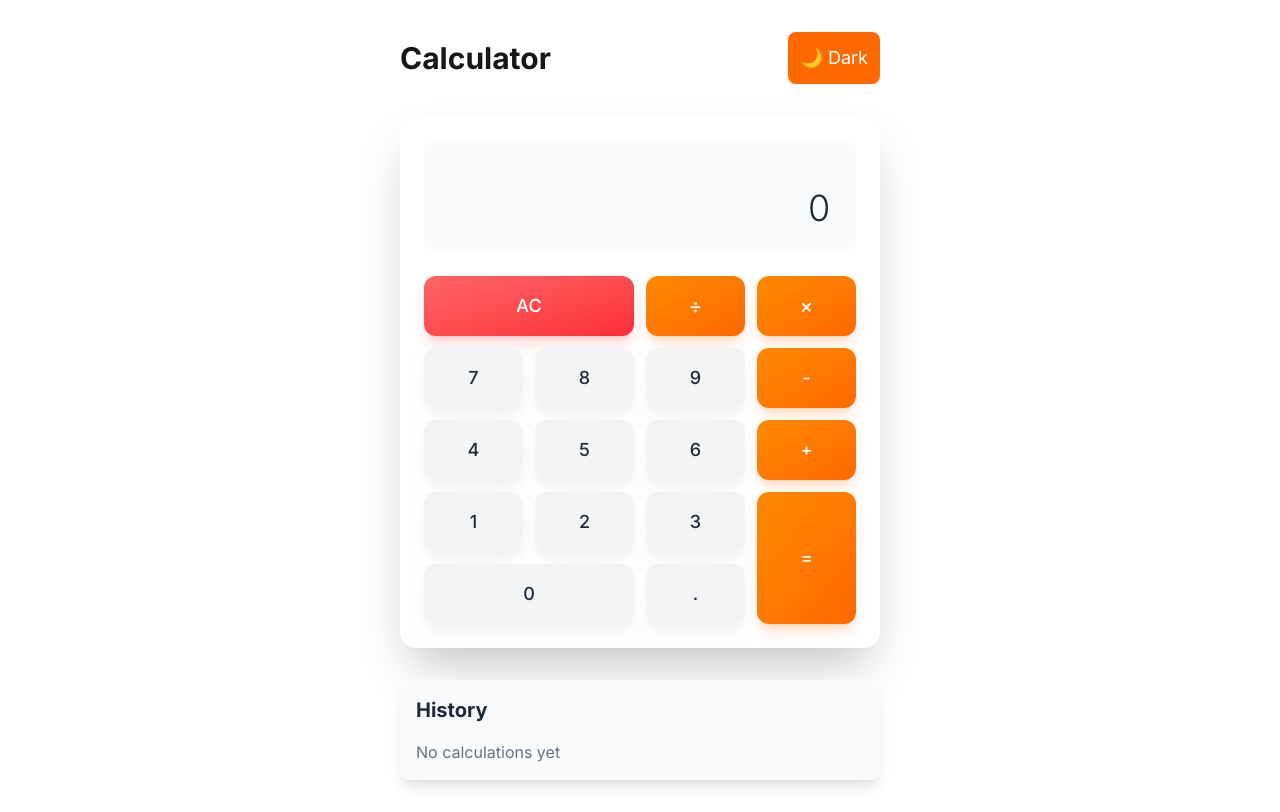
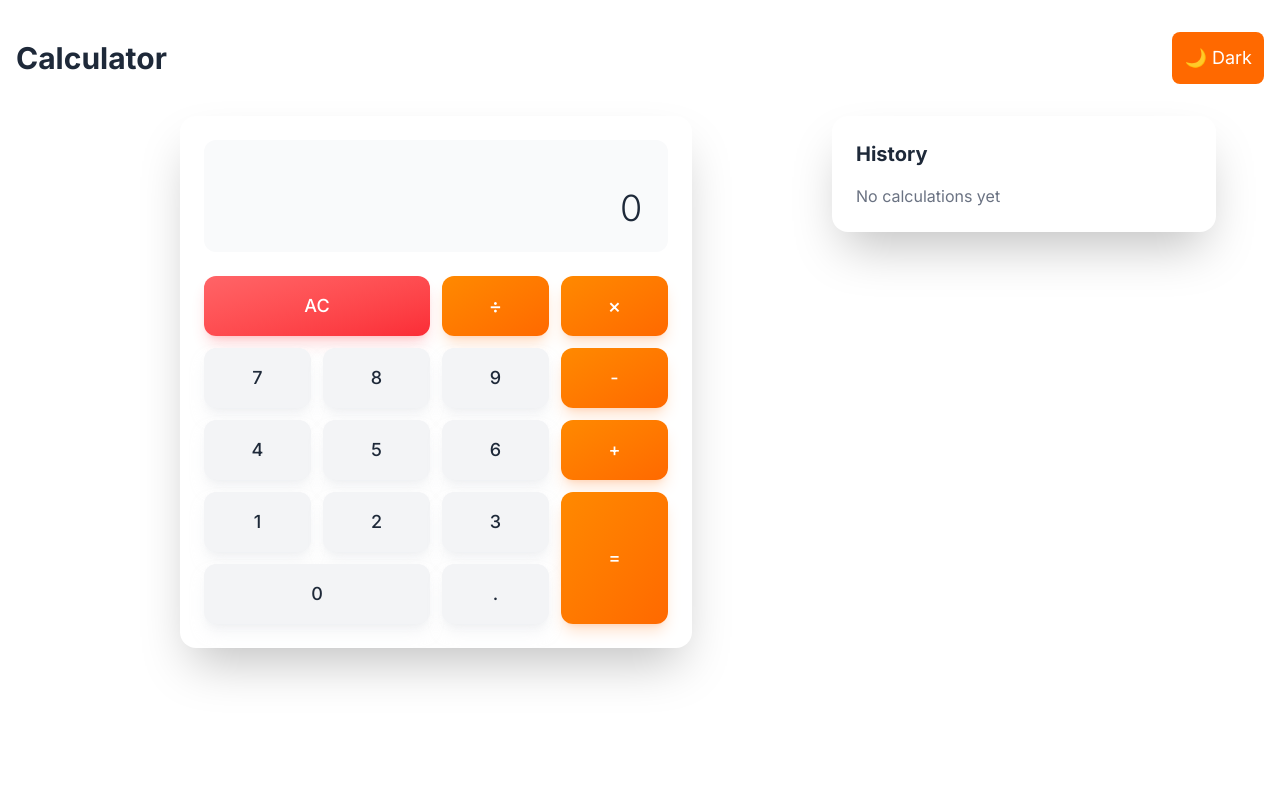
Before and after one commit to dig1t/calculator, a Next.js app: page / in a window 1280 px wide. Built offline with nearby package versions, Linux system fonts and the light colour scheme.

Commit message:
desktop layout

```diff
--- a/src/app/page.tsx
+++ b/src/app/page.tsx
@@ -8,9 +8,9 @@ export default function Home() {
   const { isDarkMode, toggleTheme } = useTheme();
 
   return (
-    <main className="container mx-auto px-4 py-6 sm:py-8 max-w-lg">
+    <main className="container mx-auto px-4 py-6 sm:py-8">
       <div className="flex justify-between items-center mb-6 sm:mb-8">
-        <h1 className="text-2xl sm:text-3xl font-bold">Calculator</h1>
+        <h1 className="text-2xl sm:text-3xl font-bold text-gray-800 dark:text-white">Calculator</h1>
         <button
           onClick={toggleTheme}
           className="p-2 sm:p-3 rounded-lg bg-orange-500 text-white hover:bg-orange-600 text-base sm:text-lg"
@@ -19,9 +19,13 @@ export default function Home() {
         </button>
       </div>
 
-      <div>
-        <Calculator />
-        <History />
+      <div className="md:flex md:gap-6 md:items-start max-w-6xl mx-auto">
+        <div className="md:flex-1 max-w-lg mx-auto">
+          <Calculator />
+        </div>
+        <div className="md:w-96">
+          <History />
+        </div>
       </div>
     </main>
   );
--- a/src/components/History.tsx
+++ b/src/components/History.tsx
@@ -8,13 +8,17 @@ export default function History() {
   const { isDarkMode } = useTheme();
 
   return (
-    <div className={`mt-8 p-4 rounded-lg shadow-lg ${isDarkMode ? 'bg-gray-800 text-white' : 'bg-gray-50 text-gray-800'}`}>
+    <div className={`mt-8 md:mt-0 p-6 rounded-2xl shadow-2xl ${
+      isDarkMode
+        ? 'bg-gray-800 text-white bg-opacity-90'
+        : 'bg-white text-gray-800'
+    }`}>
       <div className="flex justify-between items-center mb-4">
         <h2 className="text-xl font-bold">History</h2>
         {history.length > 0 && (
           <button
             onClick={clearHistory}
-            className="px-4 py-2 text-sm bg-red-500 text-white rounded hover:bg-red-600"
+            className="px-4 py-2 text-sm bg-gradient-to-br from-red-400 to-red-500 text-white rounded-xl hover:from-red-500 hover:to-red-600 transition-all duration-200 cursor-pointer shadow-lg shadow-red-500/20"
           >
             Clear
           </button>
@@ -24,13 +28,19 @@ export default function History() {
       {history.length === 0 ? (
         <p className={`${isDarkMode ? 'text-gray-400' : 'text-gray-500'}`}>No calculations yet</p>
       ) : (
-        <div className="space-y-3">
+        <div className="space-y-3 max-h-[calc(100vh-16rem)] overflow-y-auto">
           {history.map((calc) => (
             <div
               key={calc.timestamp}
-              className={`p-4 rounded shadow-sm ${isDarkMode ? 'bg-gray-700' : 'bg-white'}`}
+              className={`p-4 rounded-xl ${
+                isDarkMode
+                  ? 'bg-gray-900'
+                  : 'bg-gray-50'
+              }`}
             >
-              <div className={`text-sm ${isDarkMode ? 'text-gray-400' : 'text-gray-500'}`}>{calc.expression}</div>
+              <div className={`text-sm ${isDarkMode ? 'text-gray-400' : 'text-gray-500'}`}>
+                {calc.expression}
+              </div>
               <div className="text-lg font-semibold mt-1">{calc.result}</div>
               <div className={`text-xs mt-2 ${isDarkMode ? 'text-gray-500' : 'text-gray-400'}`}>
                 {new Date(calc.timestamp).toLocaleString()}
```
